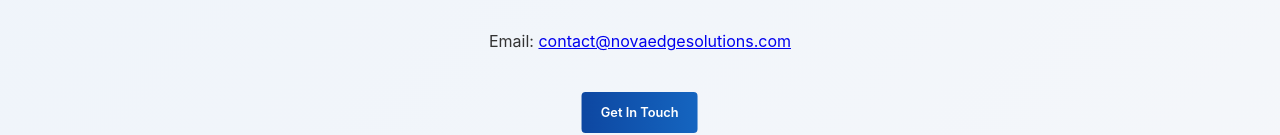
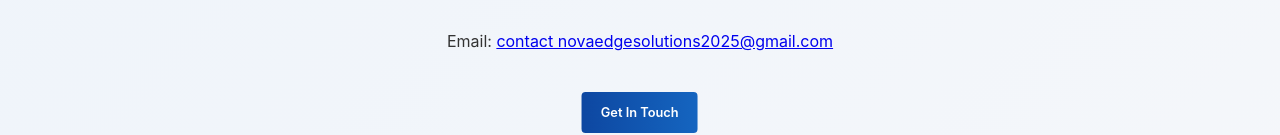
Before and after one commit to Omkar072003/novaedge-firm-site, a website built with Vite: page index.html in a window 1280 px wide. Shown: the part 2851-2986 px from the top of the page. Built offline with nearby package versions, Linux system fonts and the light colour scheme; files whose address does not match are found by name.

Commit message:
Update index.html

```diff
--- a/index.html
+++ b/index.html
@@ -90,7 +90,7 @@
 
     <section id="contact">
         <h2>Contact Us</h2>
-        <p>Email: <a href="mailto:contact@novaedgesolutions.com">contact@novaedgesolutions.com</a></p>
+        <p>Email: <a href="mailto:novaedgesolutions2025@gmail.com">contact novaedgesolutions2025@gmail.com</a></p>
         <a href="mailto:novaedgesolutions2025@gmail.com" class="contact-button" role="button">Get In Touch</a>
     </section>
 
```
